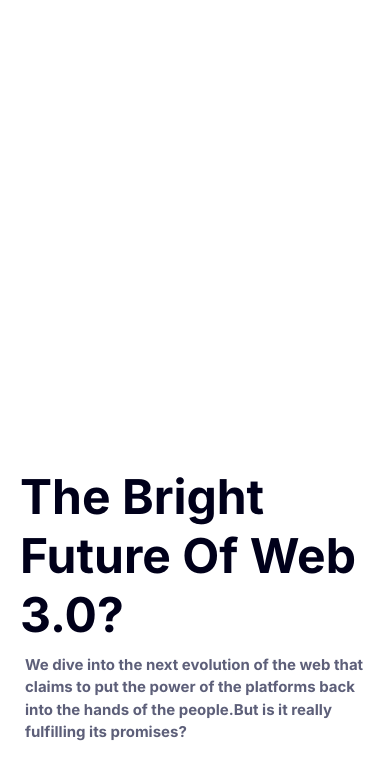
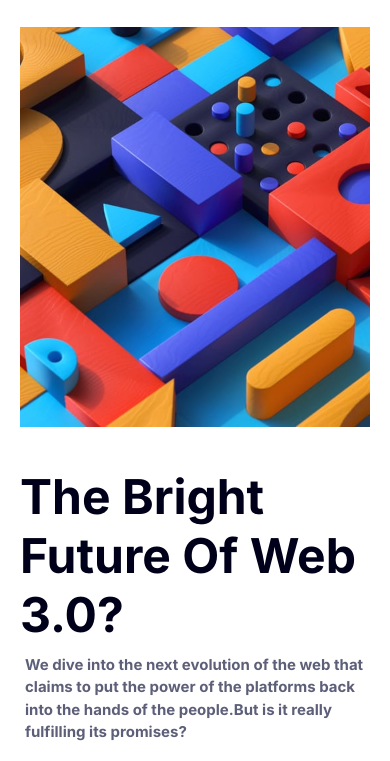
Before and after one commit to bug84151/AdamNews, a plain HTML site: page index.html in a window 390 px wide. Shown: the part 61-822 px from the top of the page. Drawn offline with nearby package versions, Linux system fonts and the light colour scheme; files that its build step writes are made by us from their sources; the site is published under a folder, as on GitHub Pages, so addresses that start at the root find nothing.

Commit message:
Update _mobile.scss

```diff
--- a/scss/_mobile.scss
+++ b/scss/_mobile.scss
@@ -49,7 +49,7 @@
       display: block;
       .main_headline {
         .main_headline_img {
-          background-image: url("/assets/images/image-web-3-mobile.jpg");
+          background-image: url("../assets/images/image-web-3-mobile.jpg");
           background-size: cover;
         }
         .main_headline_text {
```
